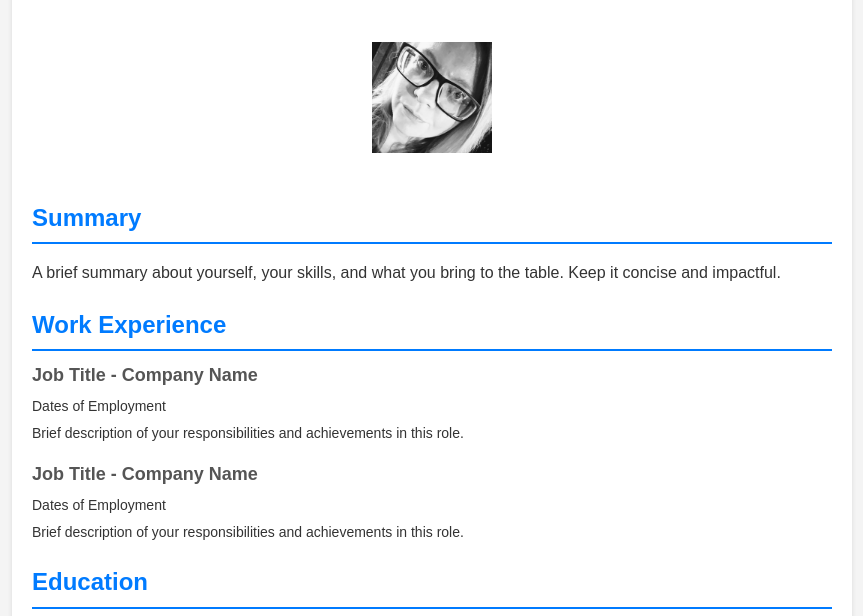
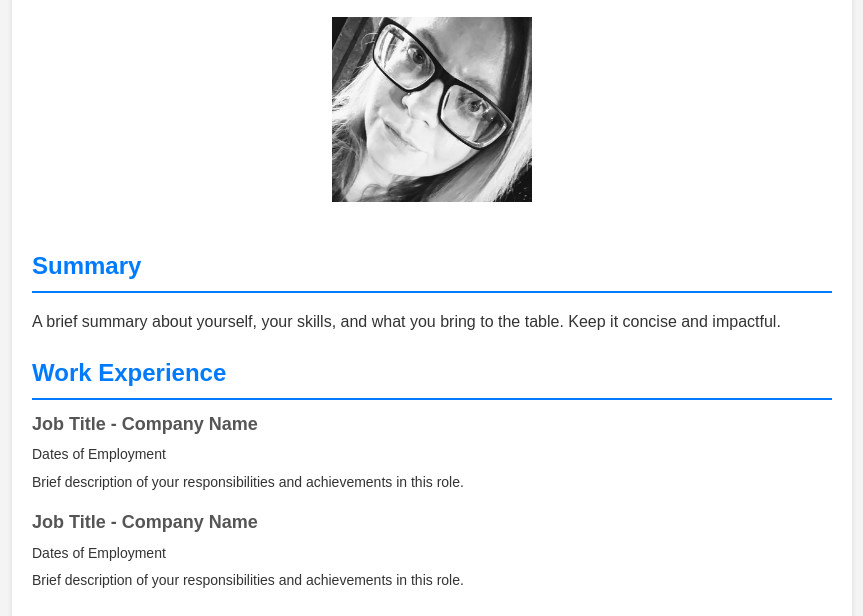
Before and after one commit to Aurakiel/Aurakiel.github.io, a plain HTML site: page index.html in a window 1280 px wide. Shown: the part 124-740 px from the top of the page, without its empty margins (208-1071 px from the left). Drawn offline with Linux system fonts and the light colour scheme.

Commit message:
Resized Image

```diff
--- a/index.html
+++ b/index.html
@@ -74,8 +74,8 @@
             border-radius: 4px;
         }
         img.one {
-            height: 15%;
-            width: 15%;
+            height: 25%;
+            width: 25%;
             display: block;
             margin-left: auto;
             margin-right: auto;
@@ -95,7 +95,6 @@
                 </p>
             </section>
             <section class="section">
-                <br>
                 <img class="one" src="Me.png">
                 <br>
                 <h2>Summary</h2>
```
